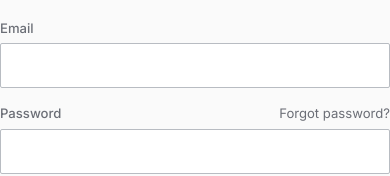
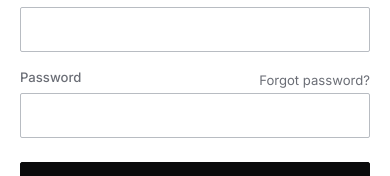
Before and after one commit to KathiSuryaChandra/suce, a React (Vite) app: page /login in a window 390 px wide. Shown: the part 244-420 px from the top of the page. Built offline with nearby package versions, Linux system fonts and the light colour scheme; no server answers.

Commit message:
Fix SPA 404 on refresh; responsive auth pages for mobile

```diff
--- a/src/index.css
+++ b/src/index.css
@@ -619,7 +619,41 @@ a {
 }
 
 /* --------------------------------- Logo mark --------------------------------- */
+/* ------------------------------ Auth pages (login/register/forgot/reset) ------------------------------
+   Desktop: centered card with shadow, like a real app modal.
+   Mobile: full-bleed, edge-to-edge, reduced padding, native-app feel.
+   --------------------------------------------------------------------------- */
 
+.auth-shell {
+  width: 100%;
+  max-width: var(--auth-max-width, 440px);
+  margin: 48px auto;
+  padding: 40px 36px;
+  background: var(--suce-white);
+  border: 1px solid var(--suce-silver-light);
+  border-radius: var(--radius-md);
+  box-shadow: var(--shadow-lift);
+}
+
+.auth-row {
+  display: flex;
+  justify-content: space-between;
+  align-items: center;
+  flex-wrap: wrap;
+  gap: 4px;
+}
+
+@media (max-width: 575px) {
+  .auth-shell {
+    max-width: 100%;
+    margin: 0;
+    padding: 28px 20px 40px;
+    border: none;
+    border-radius: 0;
+    box-shadow: none;
+    min-height: calc(100vh - 64px);
+  }
+}
 .suce-logo-mark {
   height: 34px;
   width: auto;
--- a/src/pages/ForgotPassword.jsx
+++ b/src/pages/ForgotPassword.jsx
@@ -26,7 +26,7 @@ export default function ForgotPassword() {
 
   if (submitted) {
     return (
-      <div className="container-suce section text-center" style={{ maxWidth: 440 }}>
+      <div className="auth-shell text-center">
         <i className="bi bi-envelope-check" style={{ fontSize: '2.2rem', color: 'var(--suce-silver)' }} />
         <h3 className="mt-3 mb-2">Check your inbox</h3>
         <p className="text-secondary">
@@ -38,7 +38,7 @@ export default function ForgotPassword() {
   }
 
   return (
-    <div className="container-suce section" style={{ maxWidth: 440 }}>
+    <div className="auth-shell">
       <span className="eyebrow">Reset access</span>
       <h2 className="mt-1 mb-2">Forgot your password?</h2>
       <p className="text-secondary mb-4">Enter your email and we'll send you a reset link.</p>
--- a/src/pages/Login.jsx
+++ b/src/pages/Login.jsx
@@ -40,7 +40,7 @@ export default function Login() {
   }
 
   return (
-    <div className="container-suce section" style={{ maxWidth: 440 }}>
+    <div className="auth-shell">
       <img src={logoDark} alt="SUCE" className="suce-logo-mark mb-4" />
       <span className="eyebrow">Welcome back</span>
       <h2 className="mt-1 mb-4">Sign in</h2>
@@ -60,7 +60,7 @@ export default function Login() {
         </div>
 
         <div className="mb-2">
-          <div className="d-flex justify-content-between">
+          <div className="auth-row">
             <label className="form-label-suce" htmlFor="password">Password</label>
             <Link to="/forgot-password" style={{ fontSize: '0.82rem', color: 'var(--suce-steel)' }}>Forgot password?</Link>
           </div>
--- a/src/pages/Register.jsx
+++ b/src/pages/Register.jsx
@@ -174,7 +174,7 @@ export default function Register() {
   }
 
   return (
-    <div className="container-suce section" style={{ maxWidth: 480 }}>
+    <div className="auth-shell" style={{ '--auth-max-width': '480px' }}>
       <img src={logoDark} alt="SUCE" className="suce-logo-mark mb-4" />
       <span className="eyebrow">Join SUCE</span>
       <h2 className="mt-1 mb-4">Create your account</h2>
--- a/src/pages/ResetPassword.jsx
+++ b/src/pages/ResetPassword.jsx
@@ -33,7 +33,7 @@ export default function ResetPassword() {
 
   if (!token) {
     return (
-      <div className="container-suce section text-center" style={{ maxWidth: 440 }}>
+      <div className="auth-shell text-center">
         <h3>This link is invalid</h3>
         <p className="text-secondary">Request a new password reset link to continue.</p>
         <Link to="/forgot-password" className="btn btn-suce-outline mt-3">Request new link</Link>
@@ -42,7 +42,7 @@ export default function ResetPassword() {
   }
 
   return (
-    <div className="container-suce section" style={{ maxWidth: 440 }}>
+    <div className="auth-shell">
       <span className="eyebrow">Reset access</span>
       <h2 className="mt-1 mb-4">Choose a new password</h2>
       <form onSubmit={handleSubmit}>
```
Also changed, not shown: vercel.json (added).
